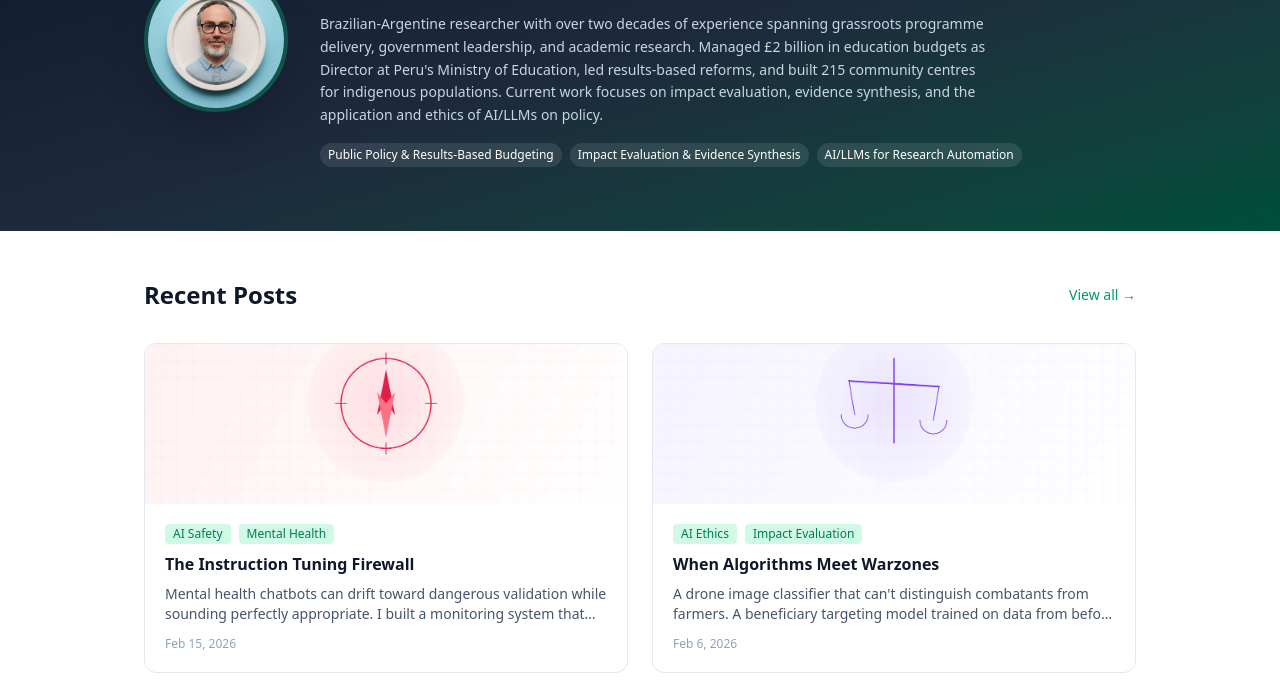
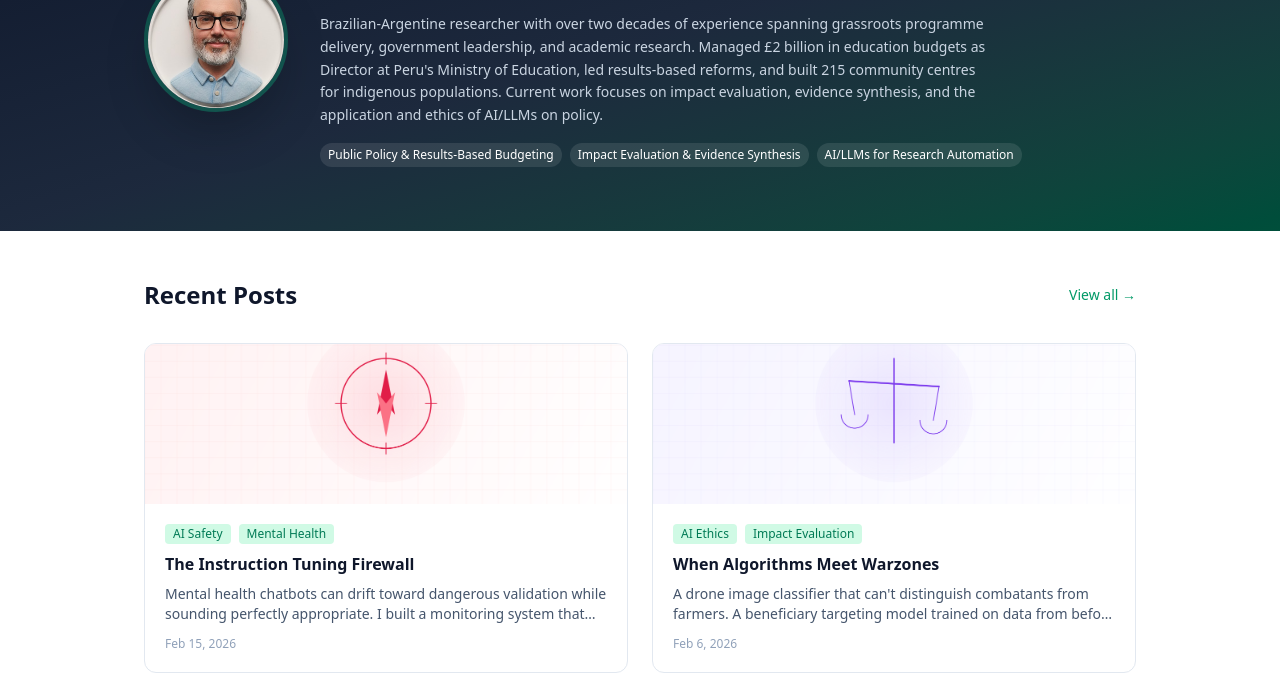
Before and after one commit to lsempe77/lsempe77.github.io, an Astro site: page / in a window 1280 px wide. Shown: the part 216-911 px from the top of the page. Built offline with nearby package versions, Linux system fonts and the light colour scheme; Astro itself is replaced by a stand-in of ours.

Commit message:
Zoom profile photo to crop out light blue background

```diff
--- a/src/pages/index.astro
+++ b/src/pages/index.astro
@@ -79,7 +79,7 @@ const bio = `Brazilian-Argentine researcher with over two decades of experience
           <img
             src="/images/profile.jpg"
             alt="Lucas Sempé"
-            class="w-full h-full object-cover"
+            class="w-full h-full object-cover scale-150"
           />
         </div>
         <div class="text-center md:text-left">
```
